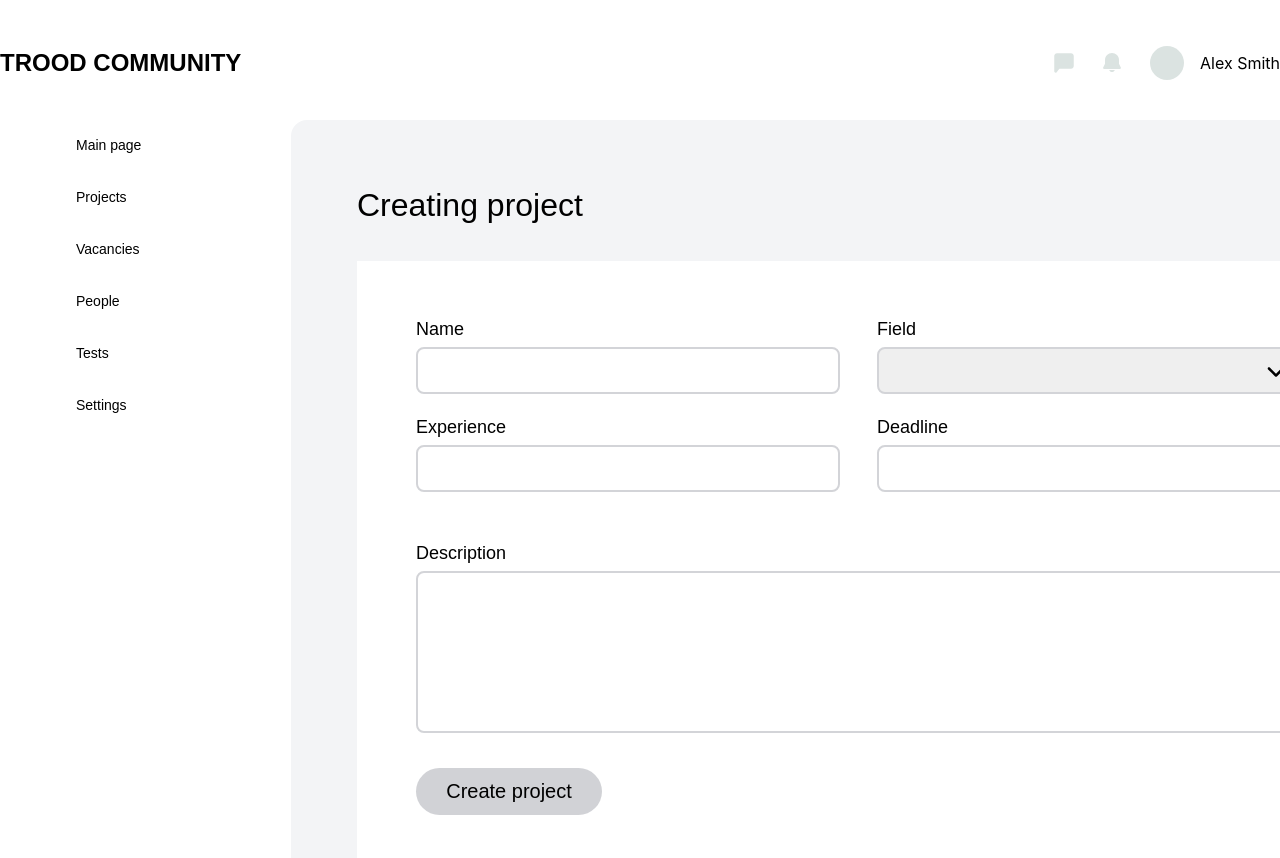
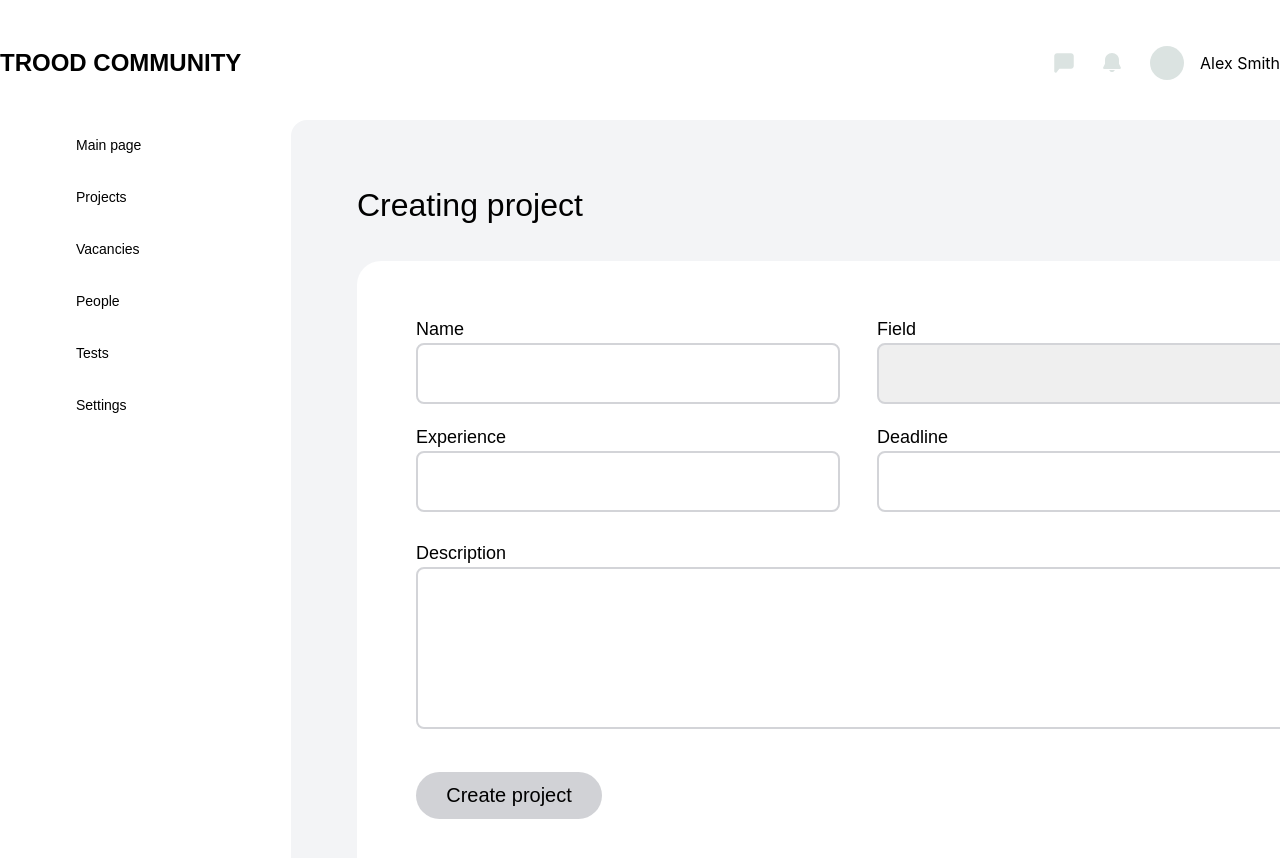
Before and after one commit to vladiimirova/trood-front-hackathon-main, a React (Create React App) app in the folder frontend/: page /create in a window 1280 px wide. Shown: the top 858 px of the page. Built offline with nearby package versions, Linux system fonts and the light colour scheme.

Commit message:
add eady projects page

```diff
--- a/frontend/package.json
+++ b/frontend/package.json
@@ -13,7 +13,8 @@
     "react-scripts": "5.0.1",
     "tailwind-merge": "^2.6.0",
     "web-vitals": "^4.2.4",
-    "zod": "^3.24.1"
+    "zod": "^3.24.1",
+    "zustand": "^5.0.3"
   },
   "scripts": {
     "start": "react-scripts start",
--- a/frontend/src/App.css
+++ b/frontend/src/App.css
@@ -696,6 +696,26 @@ video {
   margin-bottom: 2px;
 }
 
+.mb-2 {
+  margin-bottom: 0.5rem;
+}
+
+.mb-4 {
+  margin-bottom: 1rem;
+}
+
+.ml-2 {
+  margin-left: 0.5rem;
+}
+
+.mb-\[24px\] {
+  margin-bottom: 24px;
+}
+
+.mb-\[38px\] {
+  margin-bottom: 38px;
+}
+
 .block {
   display: block;
 }
@@ -736,6 +756,10 @@ video {
   height: 9px;
 }
 
+.h-\[61px\] {
+  height: 61px;
+}
+
 .min-h-\[325px\] {
   min-height: 325px;
 }
@@ -774,6 +798,10 @@ video {
 
 .w-\[220px\] {
   width: 220px;
+}
+
+.w-\[285px\] {
+  width: 285px;
 }
 
 .flex-1 {
@@ -846,6 +874,16 @@ video {
   border-radius: 8px;
 }
 
+.rounded-t-\[10px\] {
+  border-top-left-radius: 10px;
+  border-top-right-radius: 10px;
+}
+
+.rounded-t-\[24px\] {
+  border-top-left-radius: 24px;
+  border-top-right-radius: 24px;
+}
+
 .rounded-tl-\[16px\] {
   border-top-left-radius: 16px;
 }
@@ -902,6 +940,14 @@ video {
 
 .p-2 {
   padding: 0.5rem;
+}
+
+.p-1 {
+  padding: 0.25rem;
+}
+
+.p-8 {
+  padding: 2rem;
 }
 
 .pb-\[15\.5px\] {
@@ -1013,6 +1059,11 @@ video {
   font-size: 1px;
 }
 
+.text-2xl {
+  font-size: 1.5rem;
+  line-height: 2rem;
+}
+
 .font-400 {
   font-weight: 400;
 }
--- a/frontend/src/components/Pages/CreateProjects/CreateComp/CreateForm.jsx
+++ b/frontend/src/components/Pages/CreateProjects/CreateComp/CreateForm.jsx
@@ -3,6 +3,7 @@ import { useForm } from 'react-hook-form';
 import { zodResolver } from '@hookform/resolvers/zod';
 import { schemaCreate } from './CreateValidation';
 import { useNavigate } from 'react-router-dom';
+import useStore from '../../../Store/Store';
 
 function CreateForm() {
   const { register, handleSubmit, formState: { errors } } = useForm({
@@ -10,6 +11,9 @@ function CreateForm() {
   });
 
   const navigate = useNavigate();
+  const setProject = useStore(function (state) {
+    return state.setProject;
+  });
 
   function onSubmit(data) {
     if (Object.keys(errors).length > 0) {
@@ -18,27 +22,25 @@ function CreateForm() {
       return;
     }
 
-    navigate('/');
+    setProject(data);
+    navigate('/project');
   }
 
   return (
-    <div className="bg-white pt-[55px] pb-[215px] pr-[77px] pl-[59px]">
+    <div className="bg-white rounded-t-[24px] pt-[55px] pb-[215px] pr-[77px] pl-[59px]">
       <form onSubmit={handleSubmit(onSubmit)} className="font-aeroport font-400 text-[18px]">
-
-        <div className="flex justify-between gap-[37px]">
+        <div className="flex justify-between gap-[37px] mb-[20px] font-aeroport font-400 text-[18px]">
           <div>
             <label htmlFor="name" className="mb-[10px]">Name</label>
             <input
               id="name"
               type="text"
               {...register('name')}
-              className="mt-1 p-2 rounded-[8px] border-2 border-solid border-gray-border block w-[424px]"
+              className="p-2 rounded-[8px] border-2 border-solid border-gray-border block w-[424px] h-[61px]"
             />
-            <div className="h-[20px]">
             {errors.name && (
               <p className="text-red-500 text-sm">{errors.name.message}</p>
             )}
-            </div>
           </div>
 
           <div className="relative">
@@ -46,25 +48,16 @@ function CreateForm() {
             <select
               id="field"
               {...register('field')}
-              className="mt-1 p-2 rounded-[8px] border-2 border-solid border-gray-border block w-[424px] focus:outline-none focus:ring-2 appearance-none"
+              className="p-2 rounded-[8px] border-2 border-solid border-gray-border block w-[424px] h-[61px] focus:outline-none focus:ring-2 appearance-none"
             >
               <option value=""></option>
-              <option value="ukraine">Design</option>
-              <option value="poland">Development</option>
-              <option value="germany">Marketing</option>
+              <option value="Design">Design</option>
+              <option value="Development">Development</option>
+              <option value="Marketing">Marketing</option>
             </select>
-            <span className="absolute right-[15px] top-[55px] transform -translate-y-1/2 pointer-events-none">
-              <img
-                src="./icons/ep_arrow-up-bold.svg"
-                alt="ep_arrow-up-bold"
-                className="w-[20px] h-[20px]"
-              />
-            </span>
-            <div className="h-[20px]">
             {errors.field && (
               <p className="text-red-500 text-sm">{errors.field.message}</p>
             )}
-            </div>
           </div>
         </div>
 
@@ -75,50 +68,43 @@ function CreateForm() {
               id="experience"
               type="text"
               {...register('experience')}
-              className="mt-1 p-2 rounded-[8px] border-2 border-solid border-gray-border block w-[424px]"
+              className="p-2 rounded-[8px] border-2 border-solid border-gray-border block w-[424px] h-[61px]"
             />
-            <div className="h-[20px]">
             {errors.experience && (
               <p className="text-red-500 text-sm">{errors.experience.message}</p>
             )}
           </div>
-          </div>
 
-          <div className="relative">
+          <div>
             <label htmlFor="deadline" className="mb-[10px]">Deadline</label>
             <input
               id="deadline"
               type="text"
               {...register('deadline')}
-              className="mt-1 p-2 rounded-[8px] border-2 border-solid border-gray-border block w-[424px]"
+              className="p-2 rounded-[8px] border-2 border-solid border-gray-border block w-[424px] h-[61px]"
             />
-            <div className="h-[20px]">
             {errors.deadline && (
               <p className="text-red-500 text-sm">{errors.deadline.message}</p>
             )}
           </div>
         </div>
-        </div>
 
-        <div className="mb-[15px]">
+        <div className="mb-[35px]">
           <label htmlFor="description" className="mb-[10px]">Description</label>
-          <input
+          <textarea
             id="description"
-            type="text"
             {...register('description')}
-            className="mt-1 p-2 rounded-[8px] w-full border-2 border-solid border-gray-border min-h-[162px]"
+            className="p-2 rounded-[8px] w-full border-2 border-solid border-gray-border min-h-[162px]"
           />
-          <div className="h-[20px]">
           {errors.description && (
             <p className="text-red-500 text-sm">{errors.description.message}</p>
           )}
-          </div>
         </div>
 
         <div>
           <button
             type="submit"
-            className="font-aeroport font-500 text-[20px] text-black rounded-[24px] w-[186px] h-[47px] inline-flex items-center justify-center text-center bg-gray"
+            className="font-aeroport font-medium text-[20px] text-black rounded-[24px] w-[186px] h-[47px] inline-flex items-center justify-center text-center bg-gray"
           >
             Create project
           </button>
--- a/frontend/src/components/Pages/CreateProjects/CreateComp/CreateValidation.jsx
+++ b/frontend/src/components/Pages/CreateProjects/CreateComp/CreateValidation.jsx
@@ -23,21 +23,7 @@ export const schemaCreate = z.object({
     .nonempty('Оберіть дату')
     .refine((date) => !isNaN(Date.parse(date)), {
       message: 'Неправильний формат дати',
-    })
-    .refine(
-      (date) => {
-        const selectedDate = new Date(date);
-        const today = new Date();
-        today.setHours(0, 0, 0, 0);
-        const minimumDate = new Date(today);
-        minimumDate.setDate(today.getDate() + 1);
-        return selectedDate >= minimumDate;
-      },
-      {
-        message:
-          'Дата повинна бути мінімум на 1 день пізніше від сьогоднішньої',
-      }
-    ),
+    }),
 
   description: z
     .string()
--- /dev/null
+++ b/frontend/src/components/Pages/ReadyProject/ReadyProject.jsx
@@ -0,0 +1,91 @@
+import React from 'react';
+import { useNavigate } from 'react-router-dom';
+import useStore from '../../Store/Store';
+import { schemaCreate } from '../CreateProjects/CreateComp/CreateValidation';
+import BtnTemp from '../../UI/BtnTemp/BtnTemp';
+
+function ReadyProject() {
+  const project = useStore((state) => state.project);
+  const updateProject = useStore((state) => state.updateProject);
+  const navigate = useNavigate();
+
+  function handleEdit(field, value) {
+    const updatedProject = { ...project, [field]: value };
+
+    const validationResult = schemaCreate.safeParse(updatedProject);
+
+    if (!validationResult.success) {
+      const fieldError = validationResult.error.errors.find(
+        (err) => err.path[0] === field
+      );
+      if (fieldError) {
+        alert(fieldError.message);
+        return;
+      }
+    }
+
+    updateProject({ [field]: value });
+  }
+
+  if (!project) {
+    return (
+      <div>
+        Проєкт не знайдено. Повернутись на{' '}
+        <button onClick={() => navigate('/')}>головну</button>.
+      </div>
+    );
+  }
+
+  return (
+    <div>
+      <div className="flex justify-between mb-[32px] font-aeroport ">
+        <h1 className="font-500 text-[32px]">{project.name}</h1>
+       <BtnTemp text={'Delete'}/>
+      </div>
+
+      <div className="bg-white rounded-t-[24px] pt-[55px] pb-[215px] pr-[77px] pl-[59px] font-400 text-[18px]">
+        <div className="flex justify-between mb-[24px]">
+          <div>
+            <p className="mb-[10px]">Field</p>
+            <input
+              type="text"
+              value={project.field}
+              onChange={(e) => handleEdit('field', e.target.value)}
+              className="p-2 rounded-[8px] border-2 border-solid border-gray-border block w-[285px] h-[61px]"
+            />
+          </div>
+          <div>
+            <p className="mb-[10px]">Experience</p>
+            <input
+              type="text"
+              value={project.experience}
+              onChange={(e) => handleEdit('experience', e.target.value)}
+              className="p-2 rounded-[8px] border-2 border-solid border-gray-border block w-[285px] h-[61px]"
+            />
+          </div>
+          <div>
+            <p className="mb-[10px]">Deadline</p>
+            <input
+              type="text"
+              value={project.deadline}
+              onChange={(e) => handleEdit('deadline', e.target.value)}
+              className="p-2 rounded-[8px] border-2 border-solid border-gray-border block w-[285px] h-[61px]"
+            />
+          </div>
+        </div>
+
+        <div className='mb-[38px]'>
+          <p className="mb-[10px]">Description</p>
+          <textarea
+            value={project.description}
+            onChange={(e) => handleEdit('description', e.target.value)}
+            className="p-2 rounded-[8px] border-2 border-solid border-gray-border block min-h-[162px] w-full"
+          />
+        </div>
+        <BtnTemp text={'Add vacancy'}/>
+      </div>
+    </div>
+  );
+}
+
+export default ReadyProject;
--- a/frontend/src/components/Router/RouterComp.jsx
+++ b/frontend/src/components/Router/RouterComp.jsx
@@ -1,6 +1,7 @@
 import { Route, Routes } from 'react-router-dom';
 import Projects from '../Pages/Projects/Projects';
 import CreateProjects from '../Pages/CreateProjects/CreateProjects';
+import ReadyProject from '../Pages/ReadyProject/ReadyProject';
 
 function RouterComponent() {
   return (
@@ -8,6 +9,7 @@ function RouterComponent() {
       <Routes>
         <Route path="/" element={<Projects />} />
         <Route path="/create" element={<CreateProjects />} />
+        <Route path="/project" element={<ReadyProject />} />
       </Routes>
     </div>
   );
--- /dev/null
+++ b/frontend/src/components/Store/Store.jsx
@@ -0,0 +1,17 @@
+import { create } from 'zustand';
+
+const useStore = create(function (set) {
+  return {
+    project: null,
+    setProject: function (newProject) {
+      set({ project: newProject });
+    },
+    updateProject: function (updatedFields) {
+      set(function (state) {
+        return { project: { ...state.project, ...updatedFields } };
+      });
+    },
+  };
+});
+
+export default useStore;
```
Also changed, not shown: 1 other file (tests, documents, lock files or other folders). Lines whose indentation alone changed are shown as unchanged.
